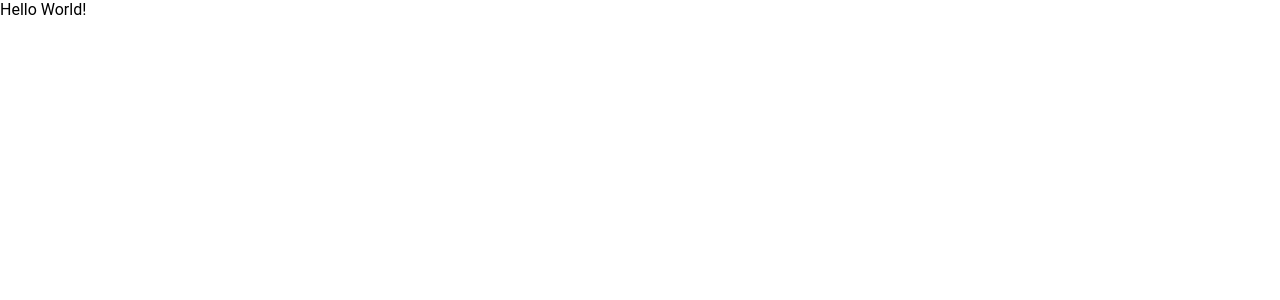
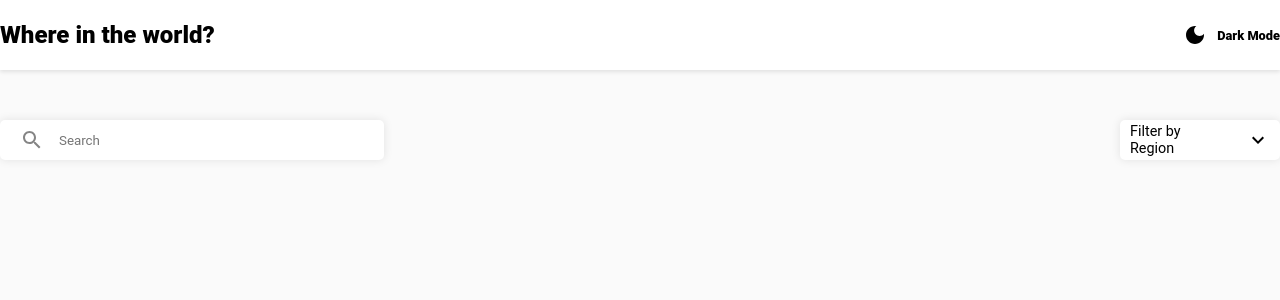
Before and after one commit to lavitzwind/frontend-mentor-countries-challenge, a React (Create React App) app: page / in a window 1280 px wide. Shown: the top 300 px of the page. Built offline with nearby package versions, Linux system fonts and the light colour scheme.

Commit message:
navbar, dropdown && search component design

```diff
--- a/package.json
+++ b/package.json
@@ -3,6 +3,8 @@
   "version": "0.1.0",
   "private": true,
   "dependencies": {
+    "@emotion/react": "^11.10.0",
+    "@emotion/styled": "^11.10.0",
     "@mui/icons-material": "^5.8.4",
     "@mui/material": "^5.9.3",
     "@mui/styled-engine-sc": "^5.9.3",
--- a/public/index.html
+++ b/public/index.html
@@ -31,6 +31,10 @@
         --very-light-gray: hsl(0, 0%, 98%);
         --white: hsl(0, 0%, 100%);
       }
+
+      html {
+        background-color: var(--very-light-gray);
+      }
     </style>
     <title>React App</title>
   </head>
--- a/src/App.tsx
+++ b/src/App.tsx
@@ -1,7 +1,14 @@
 import styled from "styled-components";
+import Home from "./pages/Home";
+
+const Container = styled.div``;
 
 function App() {
-  return <div className="App">Hello World!</div>;
+  return (
+    <Container>
+      <Home />
+    </Container>
+  );
 }
 
 export default App;
--- /dev/null
+++ b/src/components/Dropdown.tsx
@@ -0,0 +1,94 @@
+import styled from "styled-components";
+import { useState } from "react";
+import KeyboardArrowDownIcon from "@mui/icons-material/KeyboardArrowDown";
+
+const Container = styled.div`
+  position: relative;
+  display: flex;
+  justify-content: flex-end;
+  align-items: center;
+  width: 100%;
+  height: 40px;
+  max-width: 720px;
+`;
+
+const Wrapper = styled.div`
+  display: flex;
+  justify-content: flex-end;
+  align-items: center;
+  width: 25%;
+  height: 100%;
+  gap: 30px;
+  background-color: var(--white);
+  border-radius: 5px;
+  padding: 10px;
+  box-shadow: 0px 0px 10px rgba(0, 0, 0, 0.1);
+
+  &:hover {
+    cursor: pointer;
+  }
+`;
+
+const Text = styled.span`
+  font-size: 0.9rem;
+`;
+
+const RegionList = styled.div`
+  position: absolute;
+  display: flex;
+  align-items: flex-start;
+  justify-content: center;
+  text-align: left;
+  flex-direction: column;
+  width: 25%;
+  top: 45px;
+  right: 0;
+  background-color: var(--white);
+  border-radius: 5px;
+`;
+
+const OptionRegion = styled.div`
+  display: flex;
+  justify-content: flex-start;
+  align-items: flex-start;
+  flex-direction: column;
+  width: 100%;
+`;
+
+const RegionText = styled.span`
+  font-size: 0.9rem;
+  cursor: pointer;
+  width: 100%;
+  height: 30px;
+  padding: 10px 0 30px 20px;
+
+  &:hover {
+    background-color: var(--dark-gray);
+  }
+`;
+
+const Dropdown = () => {
+  const [open, setOpen] = useState<boolean>(false);
+
+  return (
+    <Container>
+      <Wrapper onClick={() => setOpen(!open)}>
+        <Text>Filter by Region</Text>
+        <KeyboardArrowDownIcon />
+      </Wrapper>
+      {open && (
+        <RegionList>
+          <OptionRegion>
+            <RegionText>Africa</RegionText>
+            <RegionText>Americas</RegionText>
+            <RegionText>Asia</RegionText>
+            <RegionText>Europe</RegionText>
+            <RegionText>Oceania</RegionText>
+          </OptionRegion>
+        </RegionList>
+      )}
+    </Container>
+  );
+};
+
+export default Dropdown;
--- /dev/null
+++ b/src/components/Navbar.tsx
@@ -0,0 +1,62 @@
+import styled from "styled-components";
+import { useState } from "react";
+import DarkModeOutlinedIcon from "@mui/icons-material/DarkModeOutlined";
+import DarkModeIcon from "@mui/icons-material/DarkMode";
+
+const Container = styled.nav`
+  display: flex;
+  justify-content: center;
+  align-items: center;
+  height: 70px;
+  width: 100%;
+  background-color: var(--white);
+  box-shadow: 0px 2px 4px rgba(0, 0, 0, 0.1);
+`;
+
+const Wrapper = styled.div`
+  display: flex;
+  justify-content: space-between;
+  align-items: center;
+  height: 100%;
+  width: 100%;
+  max-width: 1440px;
+`;
+
+const Logo = styled.h1`
+  font-weight: 800;
+  font-size: 1.5rem;
+  color: var(--black);
+`;
+
+const DarkMode = styled.div`
+  display: flex;
+  justify-content: center;
+  align-items: center;
+  gap: 10px;
+  font-weight: 800;
+  font-size: 0.8rem;
+
+  &:hover {
+    cursor: pointer;
+  }
+`;
+
+const DarkModeName = styled.span``;
+
+const Navbar = () => {
+  const [darkMode, setDarkMode] = useState<boolean>(false);
+
+  return (
+    <Container>
+      <Wrapper>
+        <Logo>Where in the world?</Logo>
+        <DarkMode onClick={() => setDarkMode(!darkMode)}>
+          {darkMode ? <DarkModeOutlinedIcon /> : <DarkModeIcon />}
+          <DarkModeName>Dark Mode</DarkModeName>
+        </DarkMode>
+      </Wrapper>
+    </Container>
+  );
+};
+
+export default Navbar;
--- /dev/null
+++ b/src/components/Search.tsx
@@ -0,0 +1,59 @@
+import styled from "styled-components";
+import SearchIcon from "@mui/icons-material/Search";
+
+const Container = styled.div`
+  display: flex;
+  justify-content: flex-start;
+  align-items: center;
+  width: 100%;
+  margin: 50px 0 50px 0;
+  max-width: 720px;
+  height: 40px;
+`;
+
+const Form = styled.form`
+  display: flex;
+  justify-content: flex-start;
+  align-items: center;
+  width: 60%;
+  padding: 20px;
+  gap: 15px;
+  height: 100%;
+  border-radius: 5px;
+  background-color: var(--white);
+  box-shadow: 0px 0px 10px rgba(0, 0, 0, 0.1);
+  transition: all 0.3s ease-in-out;
+
+  &:hover,
+  &:focus-within {
+    transform: scale(1.1);
+  }
+`;
+
+const Input = styled.input`
+  border: none;
+  outline: none;
+  width: 100%;
+`;
+
+const Search = () => {
+  return (
+    <Container>
+      <Form>
+        <SearchIcon
+          sx={{
+            color: "var(--dark-gray)",
+          }}
+        />
+        <Input
+          role="searchbox"
+          type="text"
+          placeholder="Search"
+          autoComplete="off"
+        />
+      </Form>
+    </Container>
+  );
+};
+
+export default Search;
--- a/src/pages/Home.jsx
+++ /dev/null
@@ -1,5 +0,0 @@
-const Home = () => {
-  return <div>Home</div>;
-};
-
-export default Home;
--- /dev/null
+++ b/src/pages/Home.tsx
@@ -0,0 +1,27 @@
+import styled from "styled-components";
+import Navbar from "../components/Navbar";
+import Search from "../components/Search";
+import Dropdown from "../components/Dropdown";
+
+const Container = styled.div``;
+
+const SearchDropdown = styled.div`
+  display: flex;
+  justify-content: center;
+  align-items: center;
+  width: 100%;
+`;
+
+const Home = () => {
+  return (
+    <Container>
+      <Navbar />
+      <SearchDropdown>
+        <Search />
+        <Dropdown />
+      </SearchDropdown>
+    </Container>
+  );
+};
+
+export default Home;
```
Also changed, not shown: 1 other file (tests, documents, lock files or other folders).
